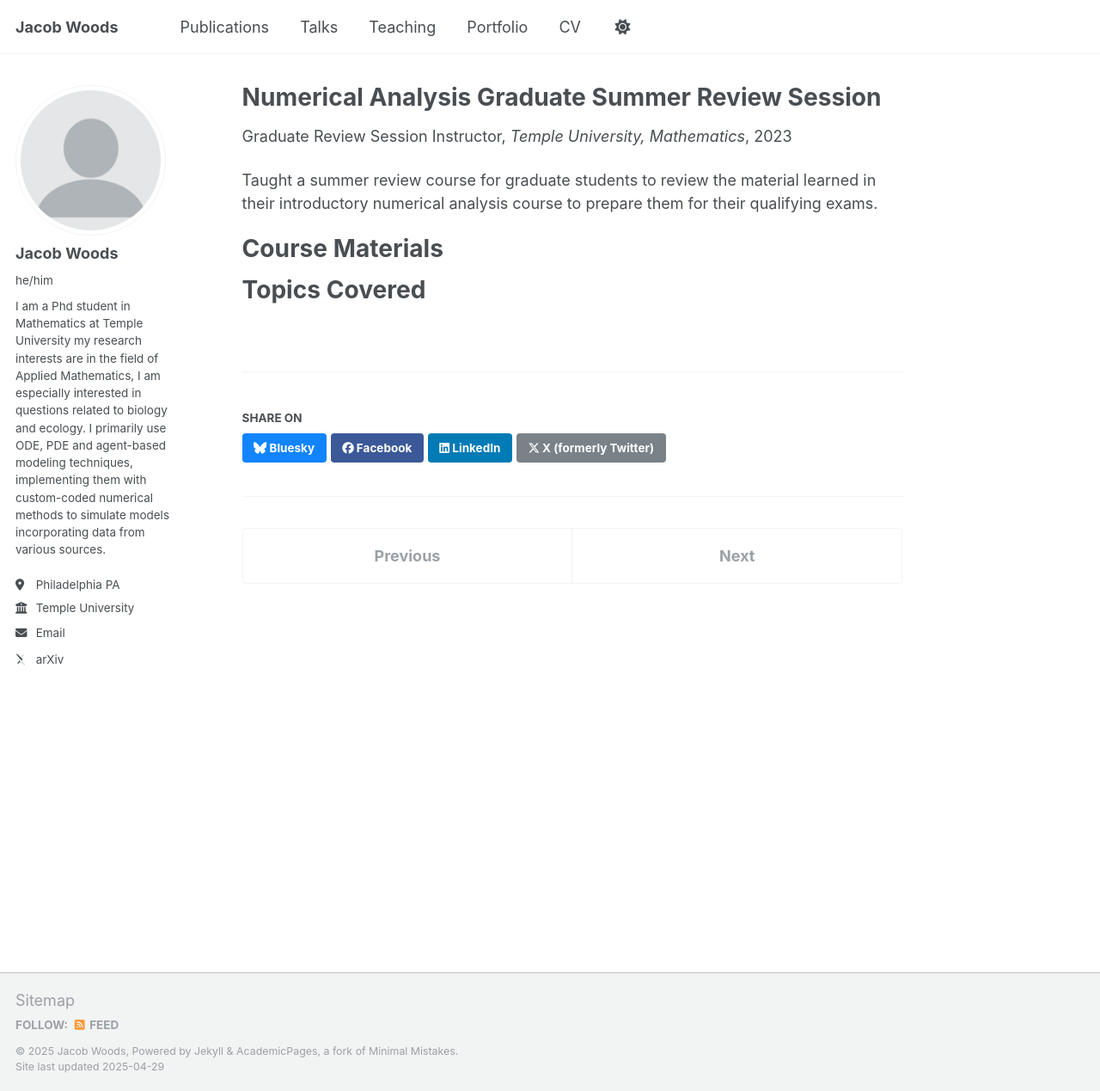
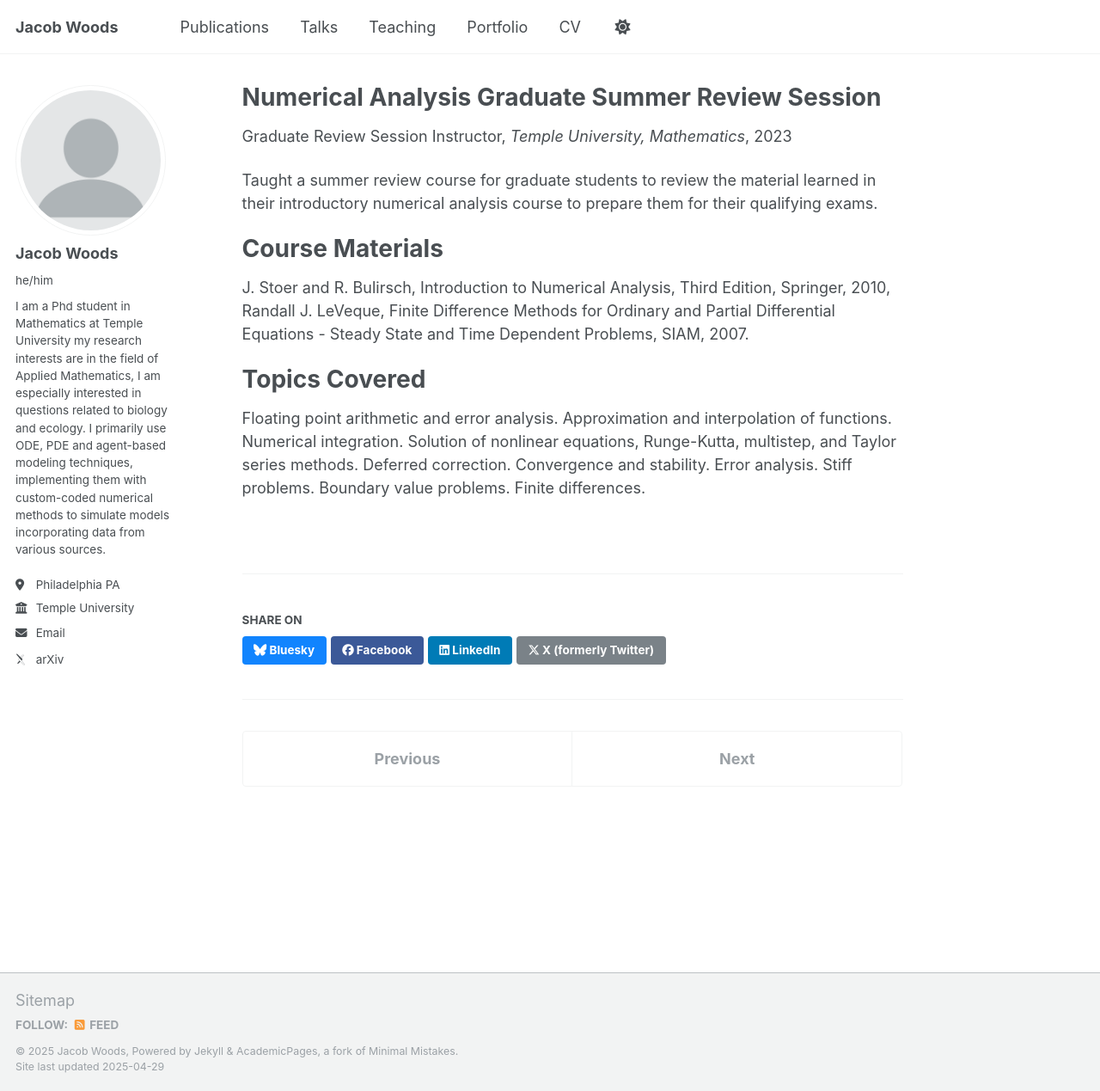
Before and after one commit to JacobWoods/JacobWoods.github.io, a Jekyll site: the page built from _teaching/2023-summer.md, in a window 1280 px wide and 1269 px high. Shown: the whole window at 86% size. Built offline with Jekyll 4.4.1, drawn with Linux system fonts in a browser that asks for light colours; some web fonts are replaced.

Commit message:
Update 2023-summer.md

```diff
--- a/_teaching/2023-summer.md
+++ b/_teaching/2023-summer.md
@@ -12,8 +12,10 @@ Taught a summer review course for graduate students to review the material learn
 
 Course Materials
 ======
-
+J. Stoer and R. Bulirsch, Introduction to Numerical Analysis, Third Edition, Springer, 2010, Randall J. LeVeque, Finite Difference Methods for Ordinary and Partial Differential Equations - Steady State and Time Dependent Problems, SIAM, 2007.
 
 
 Topics Covered
 ======
+
+Floating point arithmetic and error analysis. Approximation and interpolation of functions. Numerical integration. Solution of nonlinear equations, Runge-Kutta, multistep, and Taylor series methods. Deferred correction. Convergence and stability. Error analysis. Stiff problems. Boundary value problems. Finite differences.
```
